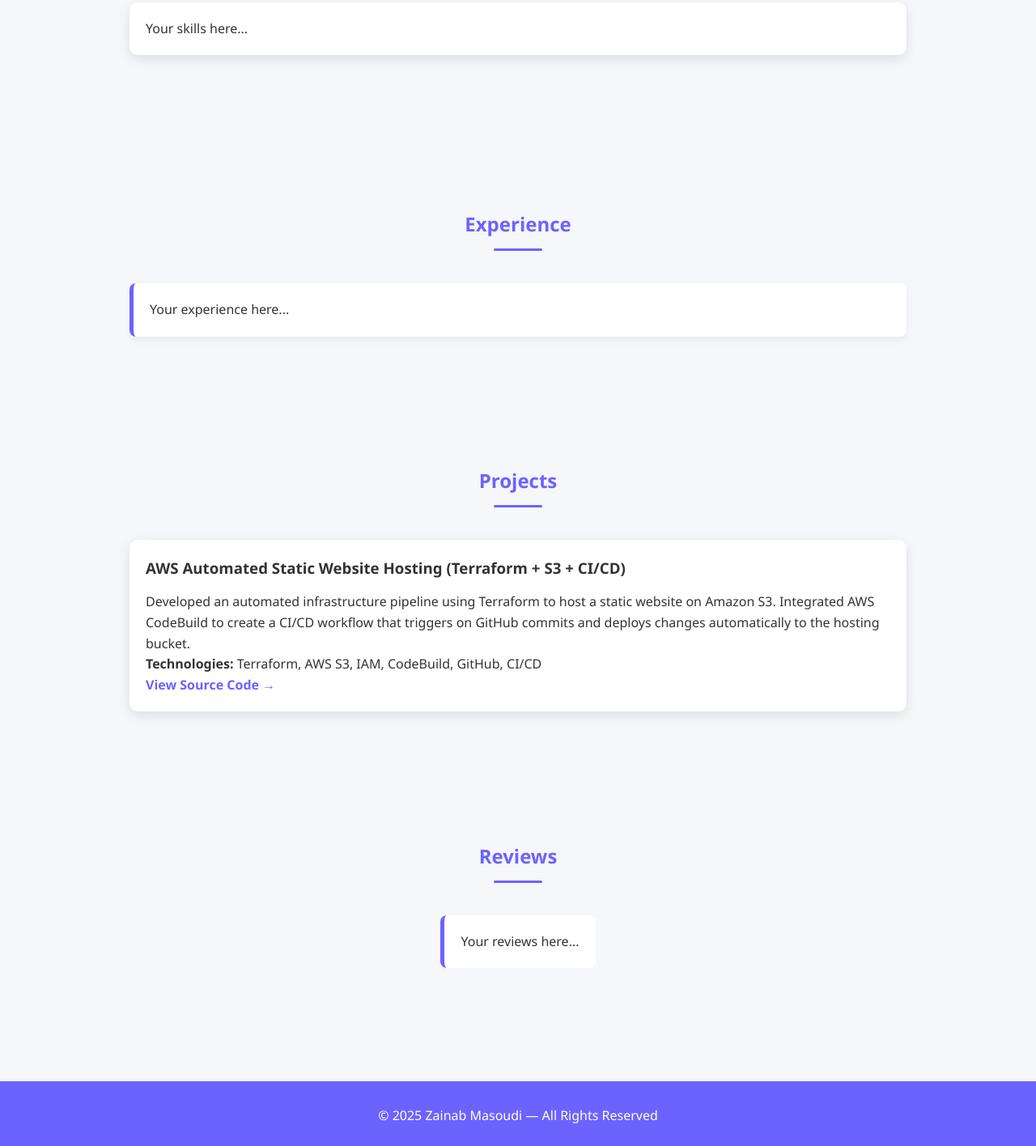
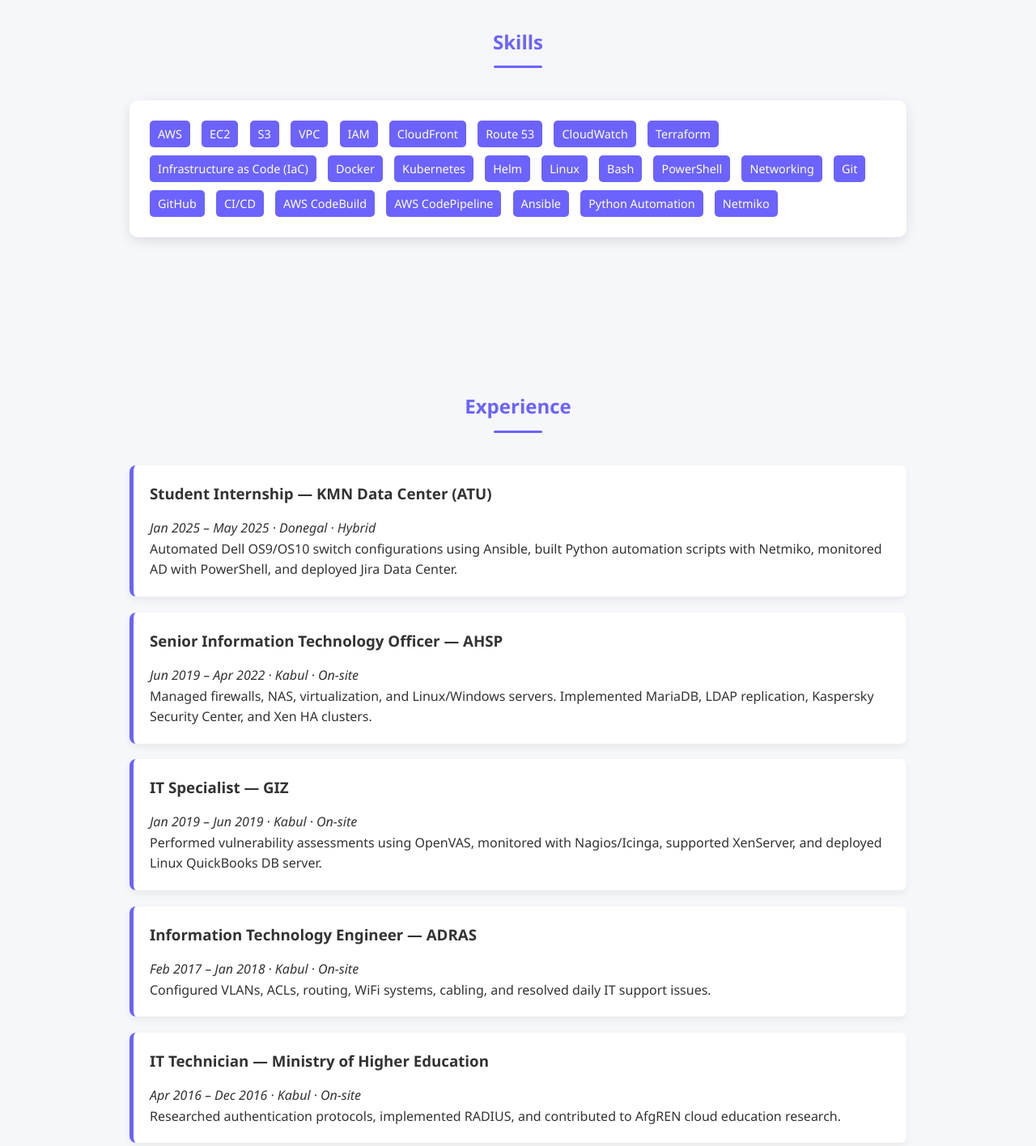
Before and after one commit to zainabmasoudi/terraform-s3-website, a plain HTML site: page index.html in a window 1280 px wide. Shown: the part 748-2164 px from the top of the page at 81% size. Drawn offline with Linux system fonts and the light colour scheme.

Commit message:
Code has been improved

```diff
--- a/index.html
+++ b/index.html
@@ -56,7 +56,7 @@
 }
 header p::-webkit-scrollbar { display:none; }
 
-/* Horizontal nav – one line scrollable */
+/* NAV */
 nav {
   margin-top:20px;
   display:flex;
@@ -117,7 +117,6 @@
   grid-template-columns:repeat(auto-fit, minmax(250px,1fr));
   gap:30px;
 }
-
 .project-card {
   background:white;
   padding:20px;
@@ -134,7 +133,6 @@
   gap:20px;
   align-items:center;
 }
-
 .review-card {
   background:white;
   padding:20px;
@@ -175,7 +173,6 @@
 
 <header>
   <h1>Zainab Masoudi</h1>
-
   <p>Cloud Computing Specialist | Kubernetes & CI/CD Enthusiast | IT Professional</p>
 
   <nav>
@@ -183,21 +180,55 @@
     <a href="#skills">Skills</a>
     <a href="#experience">Experience</a>
     <a href="#projects">Projects</a>
-    <a href="#reviews">Reviews</a>
   </nav>
 </header>
 
 <!-- EDUCATION -->
 <section id="education">
   <h2>Education</h2>
-  <div class="card">Your education details here...</div>
+  <div class="card">
+    <h3>Master of Science in Cloud Computing</h3>
+    <p><strong>Institution:</strong> Atlantic Technological University (ATU)</p>
+    <p><strong>Dissertation:</strong> RBAC Drift Detection in Cloud-Native Environments Using GitOps Argo CD Automation</p>
+    <p>Completed a comprehensive master's program focused on cloud architectures, containerization, automation, and DevOps methodologies.</p>
+  </div>
 </section>
 
 <!-- SKILLS -->
 <section id="skills">
   <h2>Skills</h2>
   <div class="card skills">
-    Your skills here...
+
+    <span>AWS</span>
+    <span>EC2</span>
+    <span>S3</span>
+    <span>VPC</span>
+    <span>IAM</span>
+    <span>CloudFront</span>
+    <span>Route 53</span>
+    <span>CloudWatch</span>
+
+    <span>Terraform</span>
+    <span>Infrastructure as Code (IaC)</span>
+
+    <span>Docker</span>
+    <span>Kubernetes</span>
+    <span>Helm</span>
+
+    <span>Linux</span>
+    <span>Bash</span>
+    <span>PowerShell</span>
+    <span>Networking</span>
+
+    <span>Git</span>
+    <span>GitHub</span>
+    <span>CI/CD</span>
+    <span>AWS CodeBuild</span>
+    <span>AWS CodePipeline</span>
+
+    <span>Ansible</span>
+    <span>Python Automation</span>
+    <span>Netmiko</span>
   </div>
 </section>
 
@@ -205,7 +236,37 @@
 <section id="experience">
   <h2>Experience</h2>
   <div class="experience">
-    <div class="exp-card">Your experience here...</div>
+
+    <div class="exp-card">
+      <h3>Student Internship — KMN Data Center (ATU)</h3>
+      <p><em>Jan 2025 – May 2025 · Donegal · Hybrid</em></p>
+      <p>Automated Dell OS9/OS10 switch configurations using Ansible, built Python automation scripts with Netmiko, monitored AD with PowerShell, and deployed Jira Data Center.</p>
+    </div>
+
+    <div class="exp-card">
+      <h3>Senior Information Technology Officer — AHSP</h3>
+      <p><em>Jun 2019 – Apr 2022 · Kabul · On-site</em></p>
+      <p>Managed firewalls, NAS, virtualization, and Linux/Windows servers. Implemented MariaDB, LDAP replication, Kaspersky Security Center, and Xen HA clusters.</p>
+    </div>
+
+    <div class="exp-card">
+      <h3>IT Specialist — GIZ</h3>
+      <p><em>Jan 2019 – Jun 2019 · Kabul · On-site</em></p>
+      <p>Performed vulnerability assessments using OpenVAS, monitored with Nagios/Icinga, supported XenServer, and deployed Linux QuickBooks DB server.</p>
+    </div>
+
+    <div class="exp-card">
+      <h3>Information Technology Engineer — ADRAS</h3>
+      <p><em>Feb 2017 – Jan 2018 · Kabul · On-site</em></p>
+      <p>Configured VLANs, ACLs, routing, WiFi systems, cabling, and resolved daily IT support issues.</p>
+    </div>
+
+    <div class="exp-card">
+      <h3>IT Technician — Ministry of Higher Education</h3>
+      <p><em>Apr 2016 – Dec 2016 · Kabul · On-site</em></p>
+      <p>Researched authentication protocols, implemented RADIUS, and contributed to AfgREN cloud education research.</p>
+    </div>
+
   </div>
 </section>
 
@@ -214,18 +275,11 @@
   <h2>Projects</h2>
   <div class="projects">
 
-    <!-- CLOUD PROJECT CARD -->
     <div class="project-card">
       <h3>AWS Automated Static Website Hosting (Terraform + S3 + CI/CD)</h3>
-      <p>
-        Developed an automated infrastructure pipeline using Terraform to host a static website on Amazon S3.
-        Integrated AWS CodeBuild to create a CI/CD workflow that triggers on GitHub commits and deploys changes
-        automatically to the hosting bucket.
-      </p>
+      <p>Developed a Terraform-powered automated pipeline deploying a static portfolio website to Amazon S3 with CI/CD via AWS CodeBuild and GitHub.</p>
       <p><strong>Technologies:</strong> Terraform, AWS S3, IAM, CodeBuild, GitHub, CI/CD</p>
-      <a href="https://github.com/zainabmasoudi/terraform-s3-website"
-         target="_blank"
-         style="color:#6C63FF; font-weight:bold;">
+      <a href="https://github.com/zainabmasoudi/terraform-s3-website" target="_blank" style="color:#6C63FF; font-weight:bold;">
          View Source Code →
       </a>
     </div>
@@ -233,13 +287,6 @@
   </div>
 </section>
 
-<!-- REVIEWS -->
-<section id="reviews">
-  <h2>Reviews</h2>
-  <div class="reviews">
-    <div class="review-card">Your reviews here...</div>
-  </div>
-</section>
 
 <footer>
   <p>© 2025 Zainab Masoudi — All Rights Reserved</p>
```
Also changed, not shown: 3 other files.
